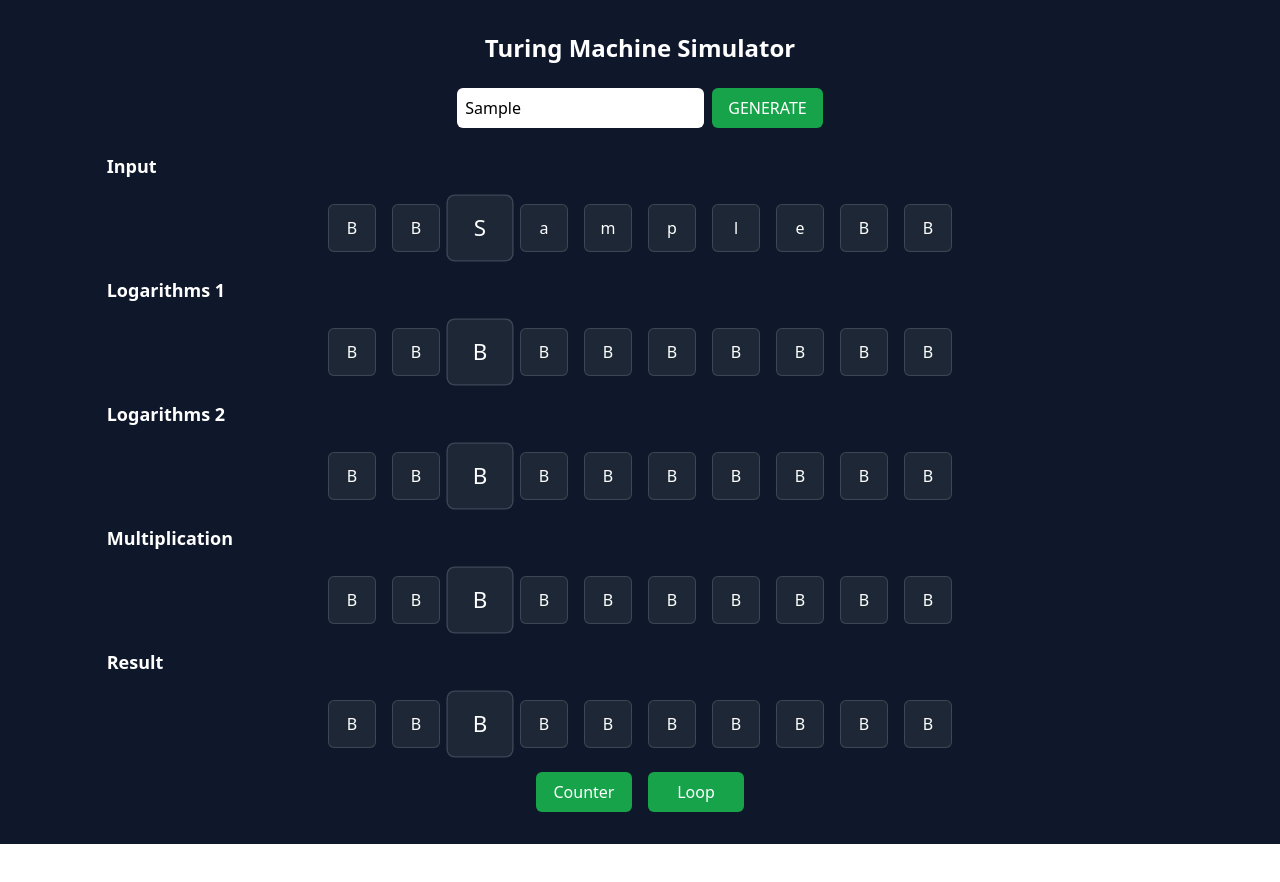
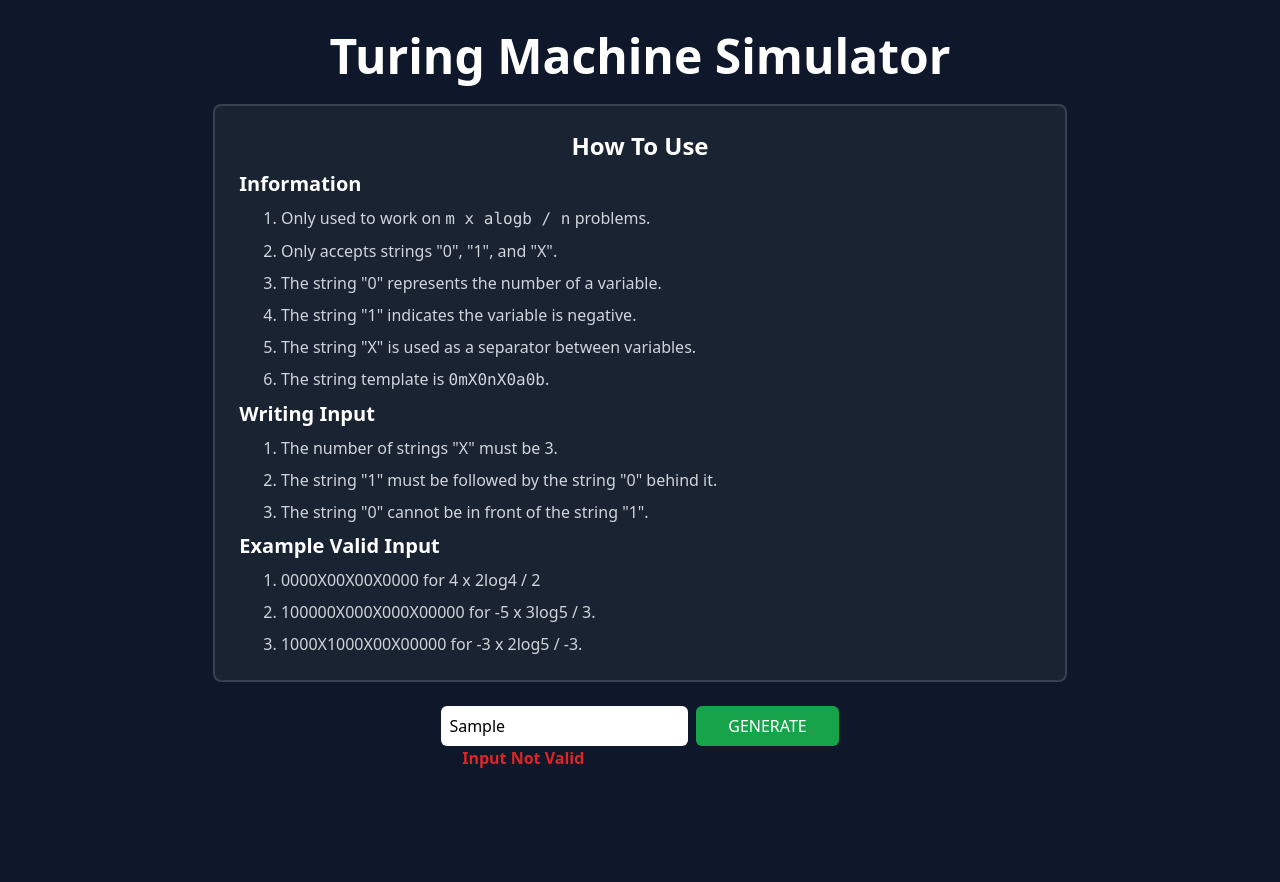
Before and after one commit to Anjar425/TuringMachine, a plain HTML site: page index.html in a window 1280 px wide. Both pictures are taken after typing "Sample" into the empty fields and a click on the button "GENERATE". Before the commit the page ends 844 px from the top, so only its background shows below. Drawn offline with nearby package versions, Linux system fonts and the light colour scheme.

Commit message:
add validationn

```diff
--- a/index.html
+++ b/index.html
@@ -1,31 +1,20 @@
 <!DOCTYPE html>
-<html lang="en">
+<html lang="en" class="no-scrollbar">
 
 <head>
 	<meta charset="UTF-8">
 	<meta name="viewport" content="width=device-width, initial-scale=1.0">
-    <title>Character Display</title>
-    <!-- <style>
-        .char-box {
-            display: inline-block;
-            border: 1px solid #000;
-            text-align: center;
-            transition: transform 0.3s;
+	<title>Turing Machine Simulator</title>
+	<style>
+		@layer utilities {
+			.justify-save-center {
+				justify-content: safe center;
 			}
 
-        .char-box.scale-up {
-            transform: scale(1.5);
-        }
-    </style> -->
-
-    <style>
-        @layer utilities {
-          .justify-save-center{
-            justify-content: safe center;
-          }
 			.no-scrollbar::-webkit-scrollbar {
 				display: none;
 			}
+
 			.no-scrollbar {
 				-ms-overflow-style: none;
 				scrollbar-width: none;
@@ -38,17 +27,55 @@
 
 </head>
 
-<body class="">
-    <div class="w-screen min-h-screen flex flex-col py-8 bg-slate-900 gap-6">
-        <h1 class="text-center text-2xl font-bold text-white">Turing Machine Simulator</h1>
-        <div class="flex flex-row gap-2 self-center">
-            <input class="py-2 px-2 rounded-md" type="text" id="inputText" placeholder="Enter Language">
-            <button class="bg-green-600 rounded-md px-4 py-2 text-white" onclick="processInput()">GENERATE</button>
+<body class="bg-slate-900 no-scrollbar">
+	<div class="w-screen min-h-screen flex flex-col items-center py-8 no-scrollbar">
+		<h1 class="text-center text-5xl font-bold text-white pb-6">Turing Machine Simulator</h1>
+		<div class="w-2/3 bg-gray-800/70 px-6 py-6 rounded-lg border-2 border-gray-700">
+			<h1 class="text-2xl text-white text-center font-semibold">How To Use</h1>
+			<div>
+				<h2 class="text-xl text-white text-left font-semibold py-2">Information</h2>
+				<div class="flex flex-col px-6 gap-2 text-gray-300">
+					<p>1. Only used to work on <code>m x alogb / n</code> problems.</p>
+					<p>2. Only accepts strings "0", "1", and "X".</p>
+					<p>3. The string "0" represents the number of a variable.</p>
+					<p>4. The string "1" indicates the variable is negative.</p>
+					<p>5. The string "X" is used as a separator between variables.</p>
+					<p>6. The string template is <code>0mX0nX0a0b</code>.</p>
+
+				</div>
+			</div>
+			<div>
+				<h2 class="text-xl text-white text-left font-semibold py-2">Writing Input</h2>
+				<div class="flex flex-col px-6 gap-2 text-gray-300">
+					<p>1. The number of strings "X" must be 3.</p>
+					<p>2. The string "1" must be followed by the string "0" behind it.</p>
+					<p>3. The string "0" cannot be in front of the string "1".</p>
+				</div>
+			</div>
+			<div>
+				<h2 class="text-xl text-white text-left font-semibold py-2">Example Valid Input</h2>
+				<div class="flex flex-col px-6 gap-2 text-gray-300">
+					<p>1. 0000X00X00X0000 for 4 x 2log4 / 2</p>
+					<p>2. 100000X000X000X00000 for -5 x 3log5 / 3.</p>
+					<p>3. 1000X1000X00X00000 for -3 x 2log5 / -3.</p>
+				</div>
+			</div>
+		</div>
+		<div class="flex flex-row gap-2 items-center justify-save-center w-2/3 pt-6">
+			<input class=" basis-1/4 py-2 px-2 rounded-md" type="text" id="inputText" placeholder="Enter Language">
+			<button class="basis-1/6 bg-green-600 rounded-md px-4 py-2 text-white" onclick="processInput()">GENERATE</button>
+		</div>
+		<div class="flex flex-row gap-2 w-2/3 items-center justify-save-center">
+			<p id="validation" class="hidden basis-5/12 font-semibold text-red-600 p-0 text-md text-left">Input Not Valid</p>
+		</div>
+
 
 	</div>
 
-        <div id="output" class=" flex flex-col justify-save-center items-center"> </div>
-    </div>
+
+	<section id="output" class="no-scrollbar min-h-screen flex flex-col justify-save-center items-center">
+
+	</section>
 
 
 
--- a/index.js
+++ b/index.js
@@ -51,7 +51,10 @@ function processInput() {
     // Mengambil nilai dari input
     const inputText = document.getElementById('inputText').value;
 
-    console.log(validateInput(inputText));
+    if (validateInput(inputText) == true) {
+
+        document.getElementById("validation").classList.add("hidden");
+
 
         // Membagi nilai input menjadi array karakter
         array1 = ['B', 'B', ...Array.from(inputText), 'B', 'B'];
@@ -64,7 +67,7 @@ function processInput() {
         array5 = Array(length).fill('B');
 
         state = 0;
-    var index = [2, 2, 2, 2, 2];
+        index = [2, 2, 2, 2, 2];
 
         // Mengambil elemen div output untuk menampilkan hasil
         const outputDiv = document.getElementById('output');
@@ -140,6 +143,10 @@ function processInput() {
 
         updateBox();
         horizontalMove();
+        clearInterval(intervalLoop)
+    } else {
+        document.getElementById("validation").classList.remove("hidden");
+    }
 }
 
 function counter(change, direction, arrayIndex) {
@@ -326,9 +333,6 @@ function startUp() {
 
 function loopStartUp() {
     intervalLoop = setInterval(startUp, 500);
-    if (state === "finish") {
-        clearInterval(intervalLoop)
-    }
 }
 
 function q0() {
@@ -721,5 +725,5 @@ function q32() {
 }
 
 function q33() {
-    state = "finish"
+    clearInterval(intervalLoop)
 }
```
Lines whose indentation alone changed are shown as unchanged.
